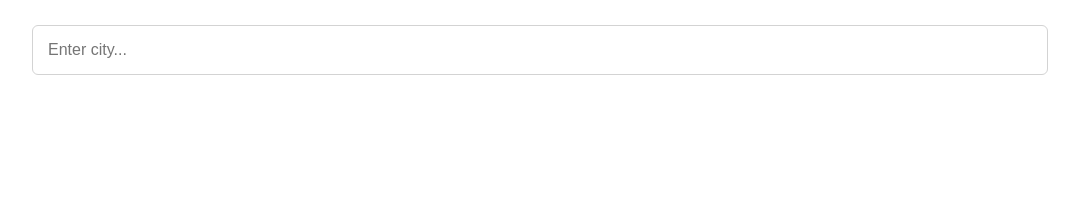
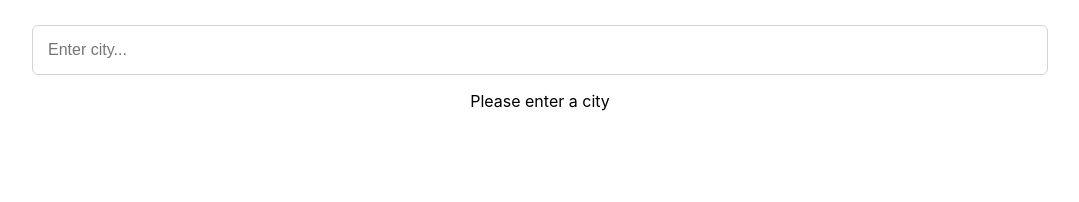
Before and after one commit to becodeorg/hamilton-7-react-project-l4ur4nn3, a React (Create React App) app: page / in a window 1280 px wide. Shown: the top 202 px of the page, without its empty margins (100-1179 px from the left). Built offline with nearby package versions, Linux system fonts and the light colour scheme.

Commit message:
display data OK

```diff
--- a/src/App.js
+++ b/src/App.js
@@ -14,6 +14,7 @@ function App() {
             ).then(
                 data => {
                     setWeatherData(data)
+                    setCity("")
                 }
             )
         }
@@ -26,7 +27,22 @@ function App() {
             onChange={e => setCity(e.target.value)}
             value={city}
             onKeyPress={getWeather}
-      placeholder='Enter city... '></input>
+            placeholder='Enter city... '
+            />
+
+            {typeof weatherData.main === 'undefined' ? (
+                <div>
+                    <p>Please enter a city</p>
+                </div>
+            ): (
+                <div>
+                    <p>{weatherData.name}</p>
+                    <p>{Math.round(weatherData.main.temp)}°C</p>
+                    <p>{weatherData.weather[0].main}</p>
+                </div>
+            )
+            }
+
         </div>
     )
 }
```
Lines whose indentation alone changed are shown as unchanged.
